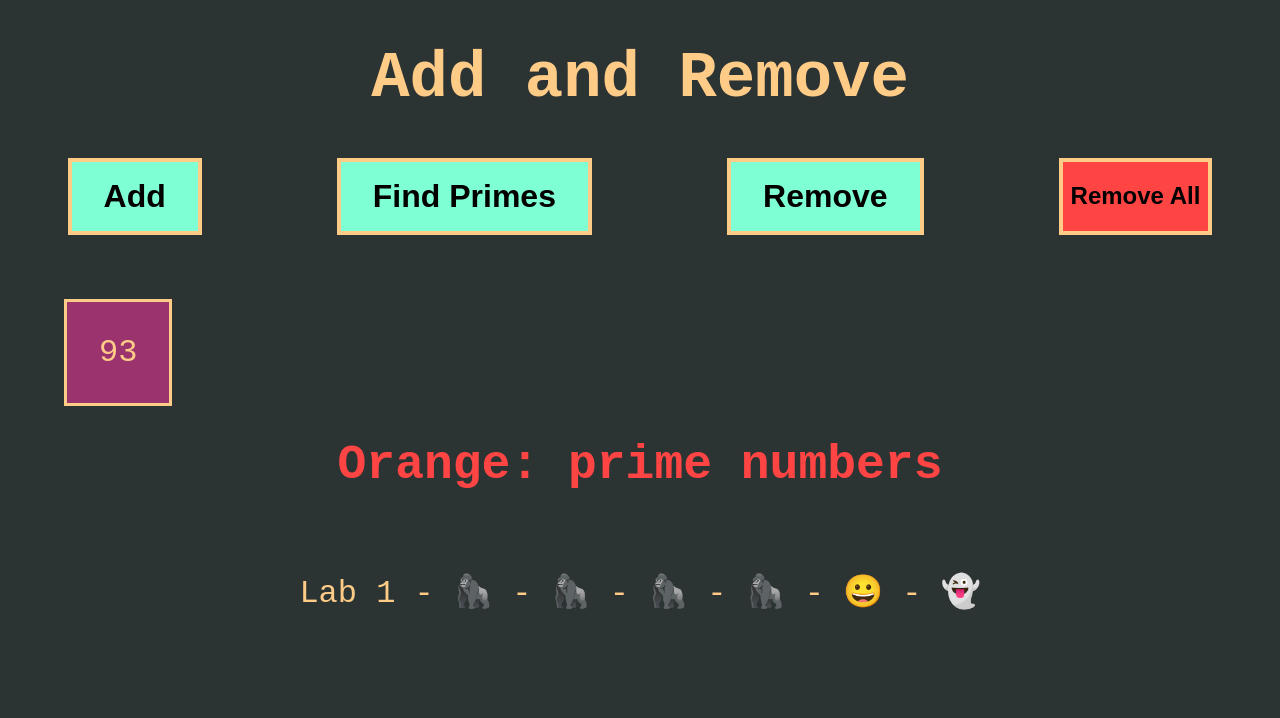
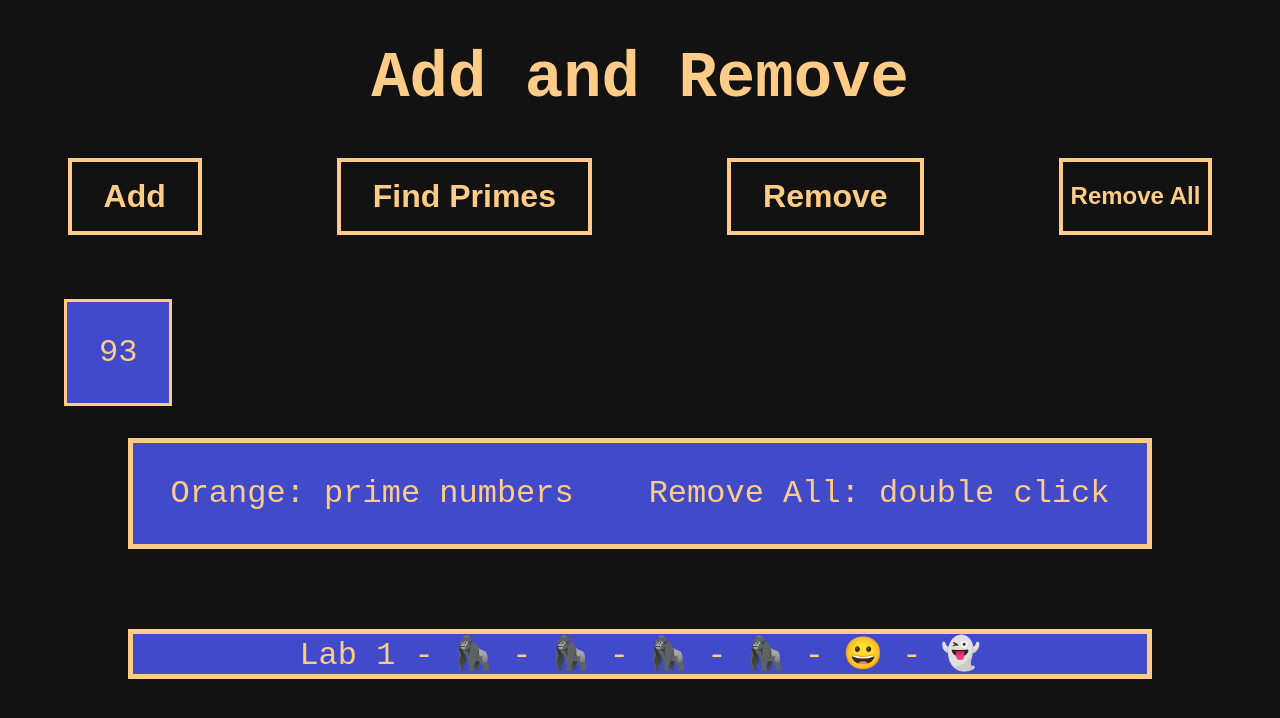
Before and after one commit to VertederoDeGon/Lab, a plain HTML site: page Primes-Add-Remove/index.html in a window 1280 px wide. Drawn offline with Linux system fonts and the light colour scheme.

Commit message:
improved ui

```diff
--- a/Primes-Add-Remove/index.html
+++ b/Primes-Add-Remove/index.html
@@ -18,7 +18,10 @@
   <div class="wrapper">
     <div class="card"></div>
   </div>
-  <h2>Orange: prime numbers</h2>
+  <div class="info">
+    <p>Orange: prime numbers</p>
+    <p>Remove All: double click</p>
+  </div>
   <footer id="footer">
 
   </footer>
--- a/Primes-Add-Remove/styles.css
+++ b/Primes-Add-Remove/styles.css
@@ -9,24 +9,34 @@ body{
   font-family: monospace;
   margin:0;
   color: #fc8;
-  background-color: #2C3333;
+  background-color: #121212;
   text-align: center;
   font-size: 2rem;
 }
 
 button{
+  color: #fc8;
   text-decoration: none;
-  background-color: aquamarine;
+  background-color: #121212;
   border-style: solid;
   border-width: 4px;
   border-color: #fc8;
   font-weight: bolder;
   font-size: 2rem;
+  transition-duration: 0.5s
 }
 
 h2{
   margin-top: 2rem;
   color: #f44;
+}
+
+button:hover{
+  border-color: #f44
+}
+
+button:active{
+  color: #f44
 }
 
 .box{
@@ -43,17 +53,6 @@ h2{
 .button-remove-all{
   padding: .5rem;
   font-size: 1.5rem;
-  background-color: #f44
-}
-
-.button-primes:active,
-.button-remove-all:active{
-  color: #f44
-}
-
-.button-add:active,
-.button-remove:active{
-  color: #fc8
 }
 
 .wrapper{
@@ -68,7 +67,7 @@ h2{
 .card{
   padding: 2rem;
   border-style: solid;
-  background-color: #9b336e;
+  background-color: #414ac9;
   transition-property: all;
   transition-duration: 1s;
   opacity: 1;
@@ -80,7 +79,25 @@ h2{
   background-color: var(--orange)
 }
 
+.info{
+  display: flex;
+  justify-content: space-around;
+  margin-top: 2rem;
+}
+
+.info + p{
+  padding: .3rem
+}
+
 #footer{
   margin-top: 5rem;
-  font-size: 2rem
+  font-size: 2rem;
 }
+
+.info,
+#footer{
+  margin-left: 10%;
+  margin-right: 10%;
+  background-color: #414ac9;
+  border: solid 5px #fc8
+}
```
